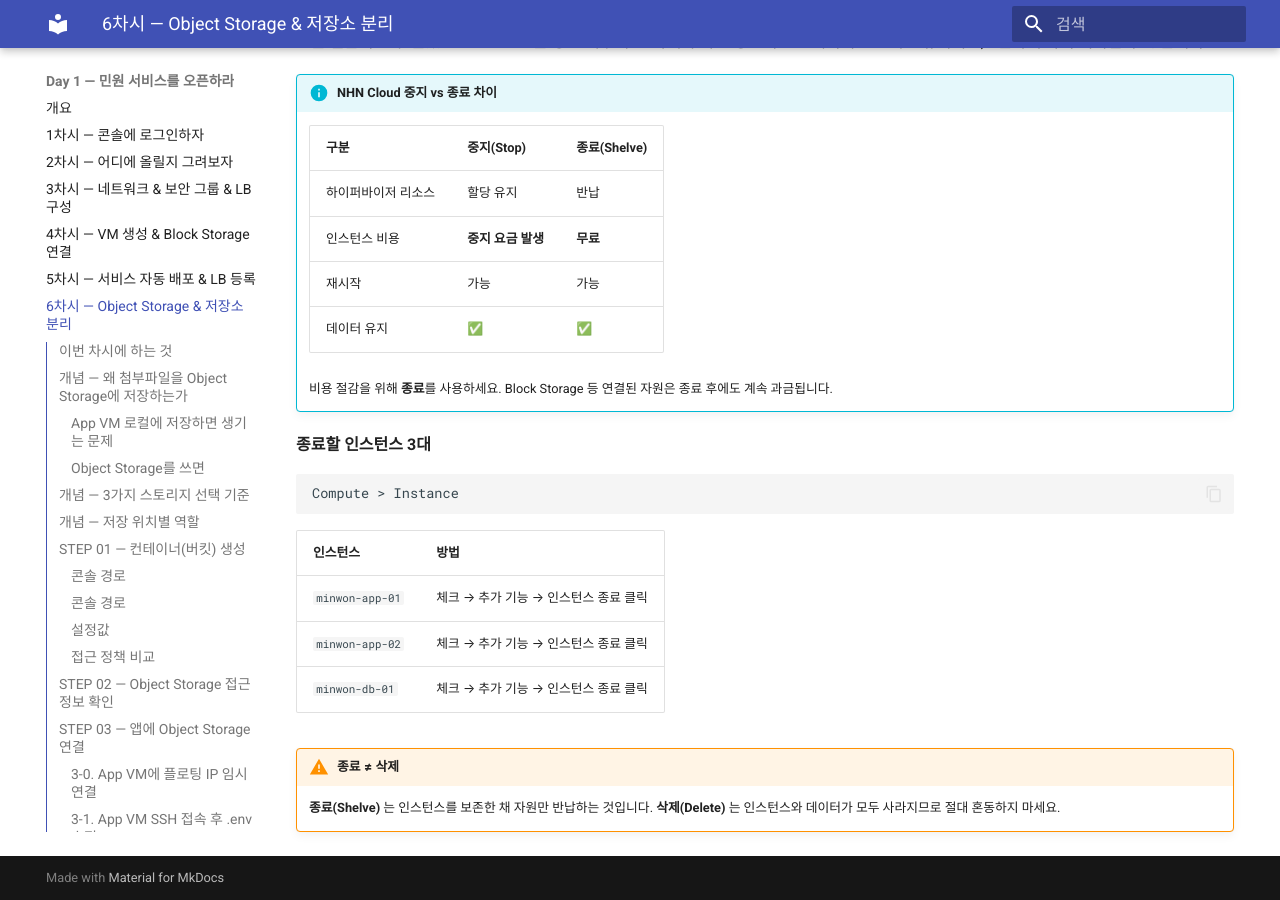
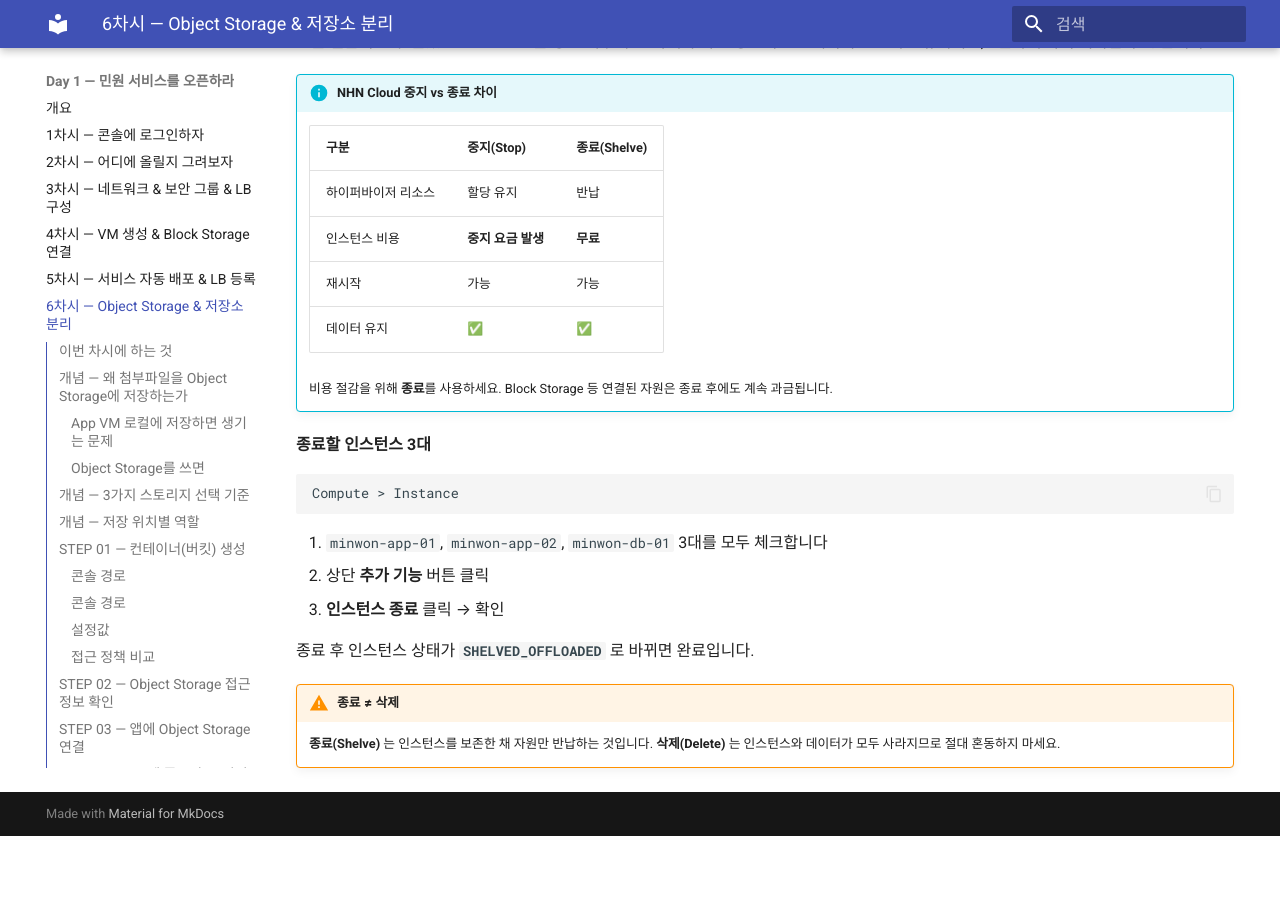
Before and after one commit to skilleat-labs/cloud-native-minwon-lab, an MkDocs documentation site: the page built from docs/day1/session6.md, in a window 1280 px wide and 900 px high, scrolled down 10282 px. Built offline with MkDocs 1.6.1 and Material for MkDocs 9.7.7, drawn with Linux system fonts in a browser that asks for light colours; after the commit the page ends 11118 px from its top, so only the background shows below that.

Commit message:
docs: 인스턴스 종료 절차 명확화 (3대 동시 종료, 완료 상태 안내)

````diff
--- a/docs/day1/session6.md
+++ b/docs/day1/session6.md
@@ -360,11 +360,11 @@
 Compute > Instance
 ```
 
-| 인스턴스 | 방법 |
-|---------|------|
-| `minwon-app-01` | 체크 → 추가 기능 → 인스턴스 종료 클릭 |
-| `minwon-app-02` | 체크 → 추가 기능 → 인스턴스 종료 클릭 |
-| `minwon-db-01` | 체크 → 추가 기능 → 인스턴스 종료 클릭 |
+1. `minwon-app-01`, `minwon-app-02`, `minwon-db-01` 3대를 모두 체크합니다
+2. 상단 **추가 기능** 버튼 클릭
+3. **인스턴스 종료** 클릭 → 확인
+
+종료 후 인스턴스 상태가 **`SHELVED_OFFLOADED`** 로 바뀌면 완료입니다.
 
 !!! warning "종료 ≠ 삭제"
     **종료(Shelve)** 는 인스턴스를 보존한 채 자원만 반납하는 것입니다.
````
